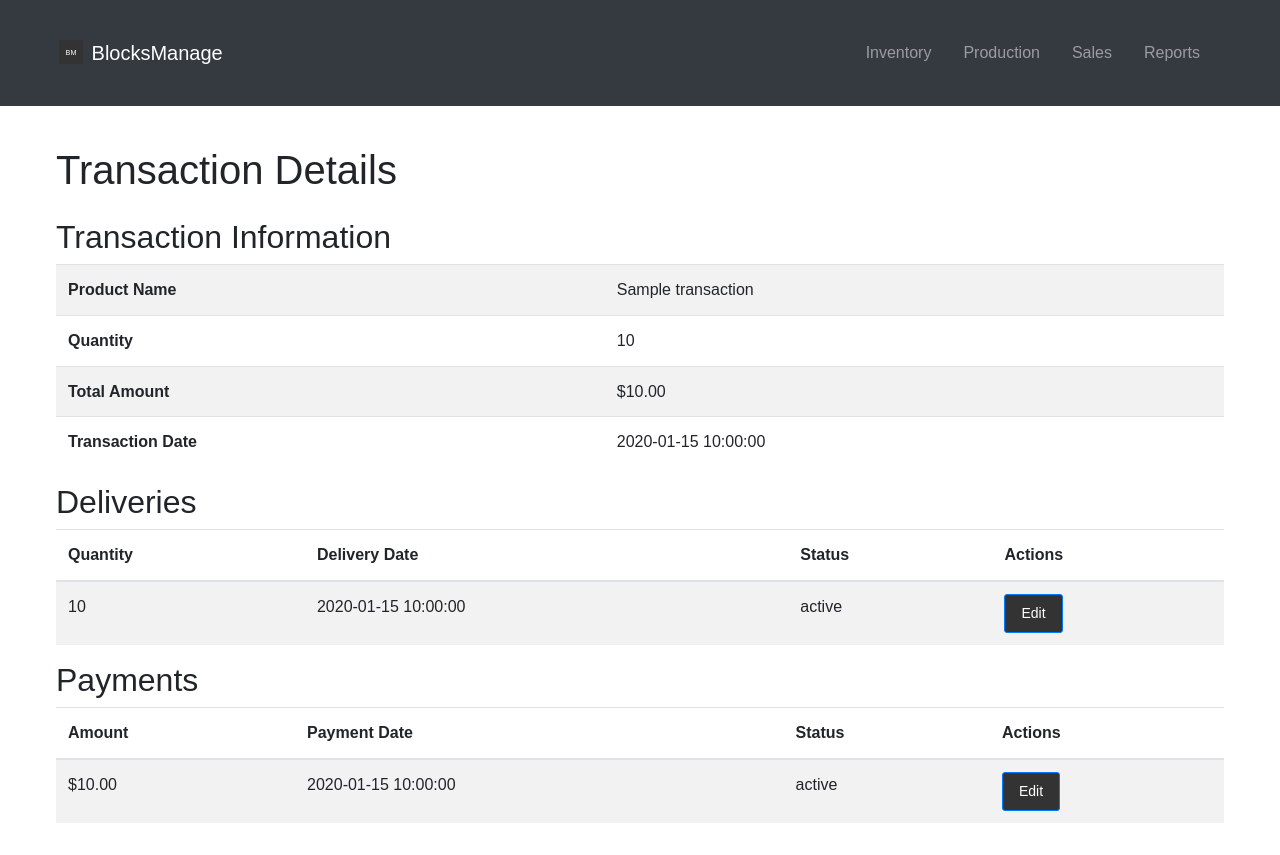
After one commit to redazarzour/BlocksGest, a Flask app: page /transaction/1 in a window 1280 px wide. The commit adds this page. Run offline with Flask 3, Linux system fonts and the light colour scheme; tables that the repository leaves empty hold one stand-in row (values such as "Sample post"); some libraries are stand-ins or nearby versions.

Commit message:
Agent step completed: Implement advanced sales features (multiple deliveries, staged payments)

```diff
--- a/main.py
+++ b/main.py
@@ -7,6 +7,7 @@ app.config.from_object(Config)
 db = SQLAlchemy(app)
 
 from routes import *
+from models import RawMaterial, FinishedGood, WorkInProgress, ProductionSchedule, SalesTransaction, Delivery, Payment
 
 if __name__ == "__main__":
     with app.app_context():
--- a/routes.py
+++ b/routes.py
@@ -1,7 +1,8 @@
-from flask import render_template, request, jsonify
+from flask import render_template, request, jsonify, redirect, url_for
 from main import app, db
-from models import RawMaterial, FinishedGood, WorkInProgress, ProductionSchedule, SalesTransaction
+from models import RawMaterial, FinishedGood, WorkInProgress, ProductionSchedule, SalesTransaction, Delivery, Payment
 from utils import update_inventory, create_production_schedule, process_sale
+from datetime import datetime
 
 @app.route('/')
 def index():
@@ -40,7 +41,40 @@ def sales():
 def process_sale_api():
     data = request.json
     result = process_sale(data['product_name'], data['quantity'], data['total_amount'])
+    if result['success']:
+        # Create initial delivery and payment records
+        new_transaction = SalesTransaction.query.order_by(SalesTransaction.id.desc()).first()
+        delivery = Delivery(sales_transaction_id=new_transaction.id, quantity=data['quantity'])
+        payment = Payment(sales_transaction_id=new_transaction.id, amount=data['total_amount'])
+        db.session.add(delivery)
+        db.session.add(payment)
+        db.session.commit()
     return jsonify(result)
+
+@app.route('/transaction/<int:transaction_id>')
+def transaction_details(transaction_id):
+    transaction = SalesTransaction.query.get_or_404(transaction_id)
+    return render_template('transaction_details.html', transaction=transaction)
+
+@app.route('/api/delivery/update', methods=['POST'])
+def update_delivery():
+    data = request.json
+    delivery = Delivery.query.get_or_404(data['delivery_id'])
+    delivery.quantity = data['quantity']
+    delivery.delivery_date = datetime.fromisoformat(data['delivery_date'])
+    delivery.status = data['status']
+    db.session.commit()
+    return jsonify({'success': True, 'message': 'Delivery updated successfully'})
+
+@app.route('/api/payment/update', methods=['POST'])
+def update_payment():
+    data = request.json
+    payment = Payment.query.get_or_404(data['payment_id'])
+    payment.amount = data['amount']
+    payment.payment_date = datetime.fromisoformat(data['payment_date'])
+    payment.status = data['status']
+    db.session.commit()
+    return jsonify({'success': True, 'message': 'Payment updated successfully'})
 
 @app.route('/reports')
 def reports():
--- a/templates/sales.html
+++ b/templates/sales.html
@@ -13,6 +13,7 @@
             <th>Quantity</th>
             <th>Total Amount</th>
             <th>Transaction Date</th>
+            <th>Actions</th>
         </tr>
     </thead>
     <tbody>
@@ -22,6 +23,9 @@
             <td>{{ transaction.quantity }}</td>
             <td>${{ "%.2f"|format(transaction.total_amount) }}</td>
             <td>{{ transaction.transaction_date.strftime('%Y-%m-%d %H:%M:%S') }}</td>
+            <td>
+                <a href="{{ url_for('transaction_details', transaction_id=transaction.id) }}" class="btn btn-sm btn-info">View Details</a>
+            </td>
         </tr>
         {% endfor %}
     </tbody>
--- /dev/null
+++ b/templates/transaction_details.html
@@ -0,0 +1,242 @@
+{% extends "base.html" %}
+
+{% block title %}Transaction Details{% endblock %}
+
+{% block content %}
+<h1 class="mb-4">Transaction Details</h1>
+
+<h2>Transaction Information</h2>
+<table class="table table-striped">
+    <tr>
+        <th>Product Name</th>
+        <td>{{ transaction.product_name }}</td>
+    </tr>
+    <tr>
+        <th>Quantity</th>
+        <td>{{ transaction.quantity }}</td>
+    </tr>
+    <tr>
+        <th>Total Amount</th>
+        <td>${{ "%.2f"|format(transaction.total_amount) }}</td>
+    </tr>
+    <tr>
+        <th>Transaction Date</th>
+        <td>{{ transaction.transaction_date.strftime('%Y-%m-%d %H:%M:%S') }}</td>
+    </tr>
+</table>
+
+<h2>Deliveries</h2>
+<table class="table table-striped">
+    <thead>
+        <tr>
+            <th>Quantity</th>
+            <th>Delivery Date</th>
+            <th>Status</th>
+            <th>Actions</th>
+        </tr>
+    </thead>
+    <tbody>
+        {% for delivery in transaction.deliveries %}
+        <tr>
+            <td>{{ delivery.quantity }}</td>
+            <td>{{ delivery.delivery_date.strftime('%Y-%m-%d %H:%M:%S') }}</td>
+            <td>{{ delivery.status }}</td>
+            <td>
+                <button class="btn btn-sm btn-primary edit-delivery" data-id="{{ delivery.id }}" data-quantity="{{ delivery.quantity }}" data-date="{{ delivery.delivery_date.isoformat() }}" data-status="{{ delivery.status }}">Edit</button>
+            </td>
+        </tr>
+        {% endfor %}
+    </tbody>
+</table>
+
+<h2>Payments</h2>
+<table class="table table-striped">
+    <thead>
+        <tr>
+            <th>Amount</th>
+            <th>Payment Date</th>
+            <th>Status</th>
+            <th>Actions</th>
+        </tr>
+    </thead>
+    <tbody>
+        {% for payment in transaction.payments %}
+        <tr>
+            <td>${{ "%.2f"|format(payment.amount) }}</td>
+            <td>{{ payment.payment_date.strftime('%Y-%m-%d %H:%M:%S') }}</td>
+            <td>{{ payment.status }}</td>
+            <td>
+                <button class="btn btn-sm btn-primary edit-payment" data-id="{{ payment.id }}" data-amount="{{ payment.amount }}" data-date="{{ payment.payment_date.isoformat() }}" data-status="{{ payment.status }}">Edit</button>
+            </td>
+        </tr>
+        {% endfor %}
+    </tbody>
+</table>
+
+<!-- Modal for editing deliveries -->
+<div class="modal fade" id="editDeliveryModal" tabindex="-1" role="dialog" aria-labelledby="editDeliveryModalLabel" aria-hidden="true">
+    <div class="modal-dialog" role="document">
+        <div class="modal-content">
+            <div class="modal-header">
+                <h5 class="modal-title" id="editDeliveryModalLabel">Edit Delivery</h5>
+                <button type="button" class="close" data-dismiss="modal" aria-label="Close">
+                    <span aria-hidden="true">&times;</span>
+                </button>
+            </div>
+            <div class="modal-body">
+                <form id="editDeliveryForm">
+                    <input type="hidden" id="deliveryId">
+                    <div class="form-group">
+                        <label for="deliveryQuantity">Quantity</label>
+                        <input type="number" class="form-control" id="deliveryQuantity" required>
+                    </div>
+                    <div class="form-group">
+                        <label for="deliveryDate">Delivery Date</label>
+                        <input type="datetime-local" class="form-control" id="deliveryDate" required>
+                    </div>
+                    <div class="form-group">
+                        <label for="deliveryStatus">Status</label>
+                        <select class="form-control" id="deliveryStatus" required>
+                            <option value="Pending">Pending</option>
+                            <option value="In Transit">In Transit</option>
+                            <option value="Delivered">Delivered</option>
+                        </select>
+                    </div>
+                </form>
+            </div>
+            <div class="modal-footer">
+                <button type="button" class="btn btn-secondary" data-dismiss="modal">Close</button>
+                <button type="button" class="btn btn-primary" id="saveDeliveryChanges">Save changes</button>
+            </div>
+        </div>
+    </div>
+</div>
+
+<!-- Modal for editing payments -->
+<div class="modal fade" id="editPaymentModal" tabindex="-1" role="dialog" aria-labelledby="editPaymentModalLabel" aria-hidden="true">
+    <div class="modal-dialog" role="document">
+        <div class="modal-content">
+            <div class="modal-header">
+                <h5 class="modal-title" id="editPaymentModalLabel">Edit Payment</h5>
+                <button type="button" class="close" data-dismiss="modal" aria-label="Close">
+                    <span aria-hidden="true">&times;</span>
+                </button>
+            </div>
+            <div class="modal-body">
+                <form id="editPaymentForm">
+                    <input type="hidden" id="paymentId">
+                    <div class="form-group">
+                        <label for="paymentAmount">Amount</label>
+                        <input type="number" class="form-control" id="paymentAmount" step="0.01" required>
+                    </div>
+                    <div class="form-group">
+                        <label for="paymentDate">Payment Date</label>
+                        <input type="datetime-local" class="form-control" id="paymentDate" required>
+                    </div>
+                    <div class="form-group">
+                        <label for="paymentStatus">Status</label>
+                        <select class="form-control" id="paymentStatus" required>
+                            <option value="Pending">Pending</option>
+                            <option value="Processed">Processed</option>
+                            <option value="Completed">Completed</option>
+                        </select>
+                    </div>
+                </form>
+            </div>
+            <div class="modal-footer">
+                <button type="button" class="btn btn-secondary" data-dismiss="modal">Close</button>
+                <button type="button" class="btn btn-primary" id="savePaymentChanges">Save changes</button>
+            </div>
+        </div>
+    </div>
+</div>
+
+{% endblock %}
+
+{% block extra_js %}
+<script>
+$(document).ready(function() {
+    $('.edit-delivery').click(function() {
+        var id = $(this).data('id');
+        var quantity = $(this).data('quantity');
+        var date = $(this).data('date');
+        var status = $(this).data('status');
+
+        $('#deliveryId').val(id);
+        $('#deliveryQuantity').val(quantity);
+        $('#deliveryDate').val(date);
+        $('#deliveryStatus').val(status);
+
+        $('#editDeliveryModal').modal('show');
+    });
+
+    $('.edit-payment').click(function() {
+        var id = $(this).data('id');
+        var amount = $(this).data('amount');
+        var date = $(this).data('date');
+        var status = $(this).data('status');
+
+        $('#paymentId').val(id);
+        $('#paymentAmount').val(amount);
+        $('#paymentDate').val(date);
+        $('#paymentStatus').val(status);
+
+        $('#editPaymentModal').modal('show');
+    });
+
+    $('#saveDeliveryChanges').click(function() {
+        var data = {
+            delivery_id: $('#deliveryId').val(),
+            quantity: $('#deliveryQuantity').val(),
+            delivery_date: $('#deliveryDate').val(),
+            status: $('#deliveryStatus').val()
+        };
+
+        $.ajax({
+            url: '/api/delivery/update',
+            method: 'POST',
+            contentType: 'application/json',
+            data: JSON.stringify(data),
+            success: function(response) {
+                if (response.success) {
+                    alert('Delivery updated successfully');
+                    location.reload();
+                } else {
+                    alert('Error updating delivery');
+                }
+            },
+            error: function() {
+                alert('Error updating delivery');
+            }
+        });
+    });
+
+    $('#savePaymentChanges').click(function() {
+        var data = {
+            payment_id: $('#paymentId').val(),
+            amount: $('#paymentAmount').val(),
+            payment_date: $('#paymentDate').val(),
+            status: $('#paymentStatus').val()
+        };
+
+        $.ajax({
+            url: '/api/payment/update',
+            method: 'POST',
+            contentType: 'application/json',
+            data: JSON.stringify(data),
+            success: function(response) {
+                if (response.success) {
+                    alert('Payment updated successfully');
+                    location.reload();
+                } else {
+                    alert('Error updating payment');
+                }
+            },
+            error: function() {
+                alert('Error updating payment');
+            }
+        });
+    });
+});
+</script>
+{% endblock %}
```
Also changed, not shown: models.py (+16 -0 lines).
